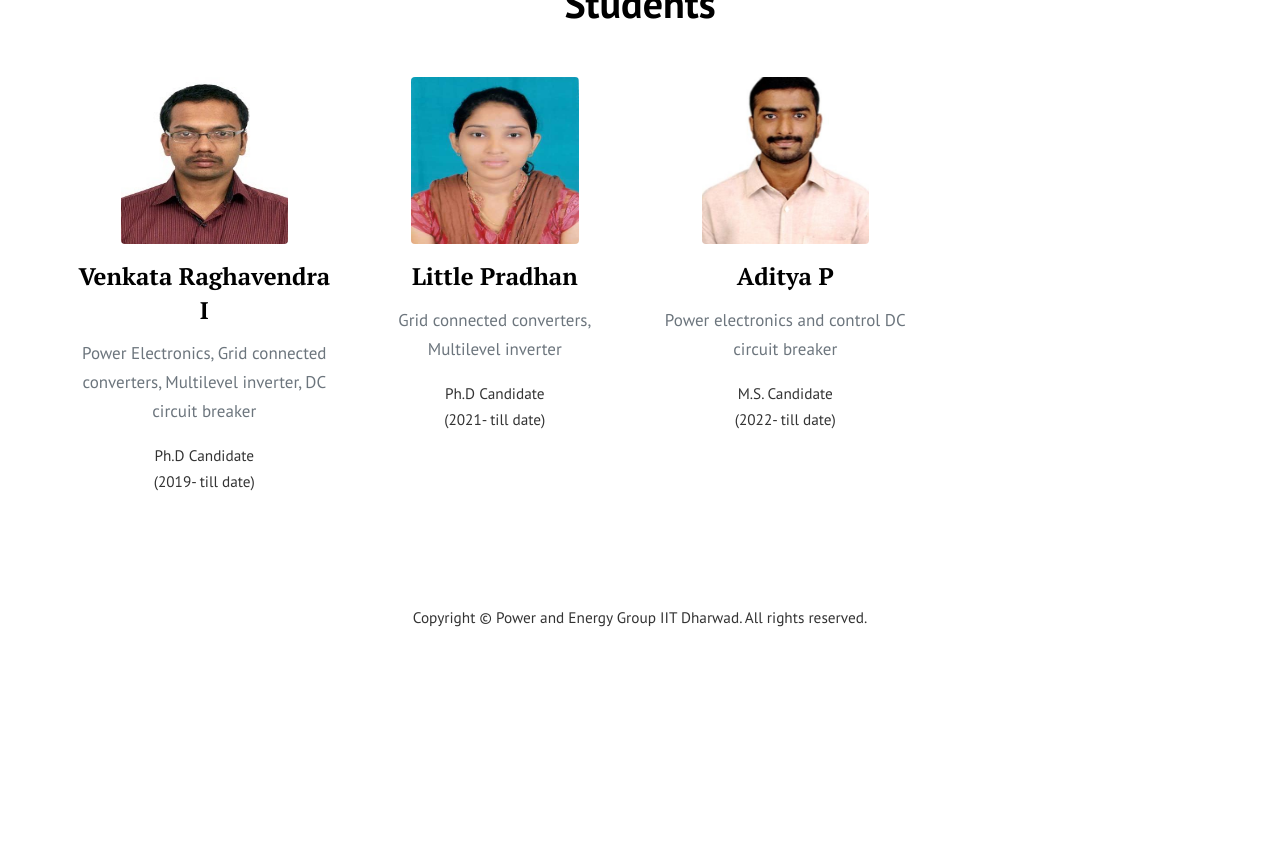
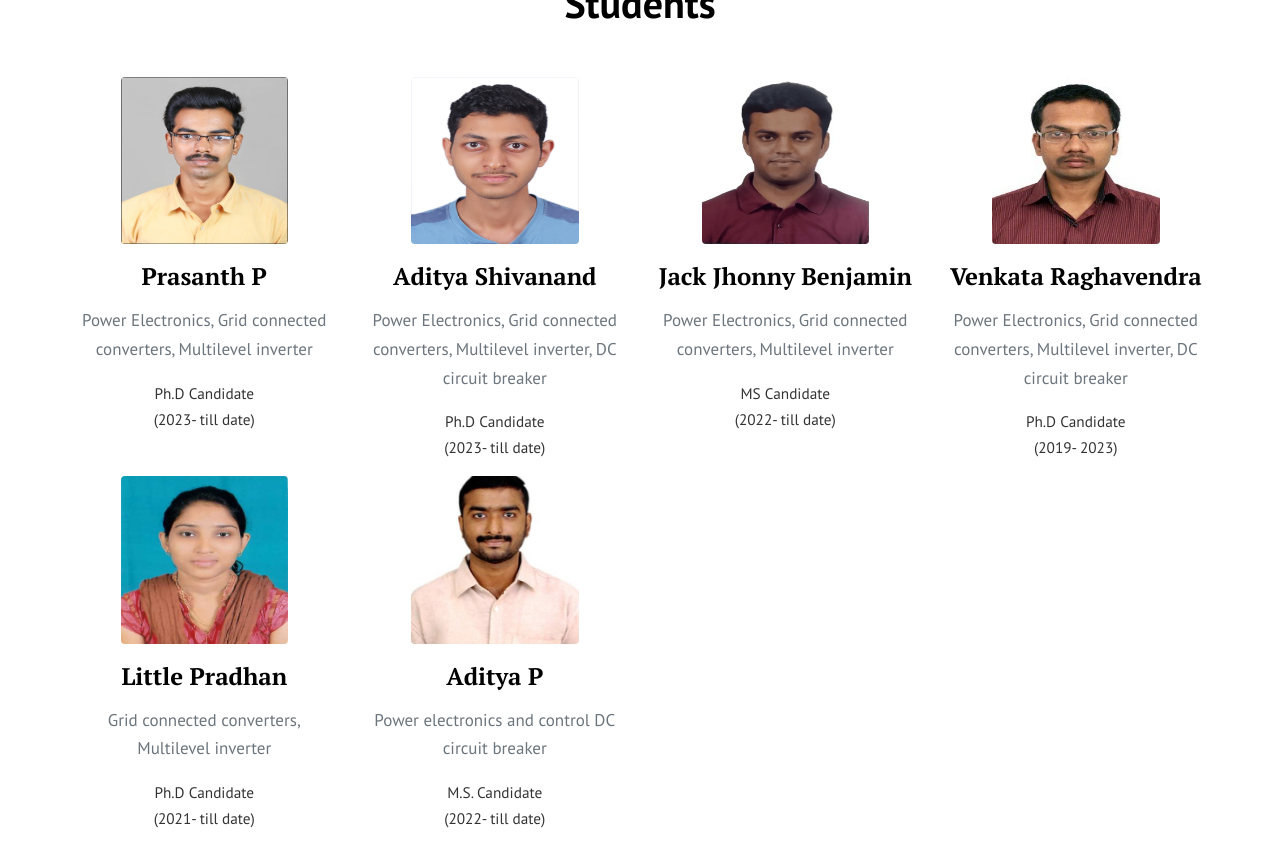
Before and after one commit to mr-rajashekhar/PEG, a Jekyll site: the page built from pages/people.html, in a window 1280 px wide and 900 px high, scrolled down 1318 px. Shown: the top 867 px of the window. Built offline with Jekyll 4.4.1, drawn with Linux system fonts in a browser that asks for light colours; before the commit the page ends 1978 px from its top, so only the background shows below that.

Commit message:
added students

```diff
--- /dev/null
+++ b/_posts/people/2023-11-29-Jack.md
@@ -0,0 +1,10 @@
+---
+layout: post
+category: student
+present: yes
+name: Jack Jhonny Benjamin
+position: MS Candidate
+time: (2022- till date)
+bio: Power Electronics, Grid connected converters, Multilevel inverter
+image: assets/images/students/6.JPG
+---
--- /dev/null
+++ b/_posts/people/2023-11-29-Prasanth.md
@@ -0,0 +1,10 @@
+---
+layout: post
+category: student
+present: yes
+name: Aditya Shivanand
+position: Ph.D Candidate
+time: (2023- till date)
+bio: Power Electronics, Grid connected converters, Multilevel inverter, DC circuit breaker
+image: assets/images/students/4.jpg
+---
```
Also changed, not shown: _posts/people/2023-01-18-ragavendra.md (+3 -2 lines), _posts/people/2023-11-29-Sirodhkar copy.md (added, +10 -0 lines), assets/images/students/4.jpg (added), assets/images/students/5.jpeg (added), assets/images/students/6.jpg (added), assets/images/students/Adobe Scan Dec 17, 2022 (1)_1_resize_26 - Rashmi Rama.jpg (added), assets/images/students/Daniel - DANIEL ANSELM DSA.jpg (added), assets/images/students/IMG-0017 - Renuka Varma.jpg (added), assets/images/students/WhatsApp Image 2023-09-26 at 2.35.36 PM - Pradeep Kumar M.jpeg (added), assets/images/students/my-passport-photo - JAKKULA HEMASUNDAR.jpg (added), 2 other files.
